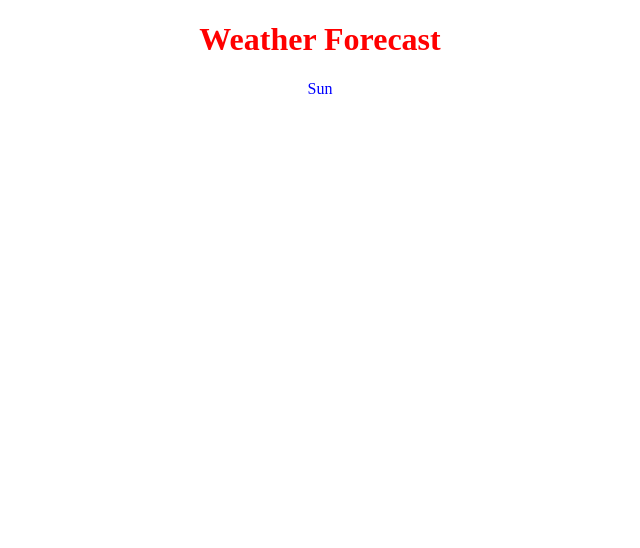
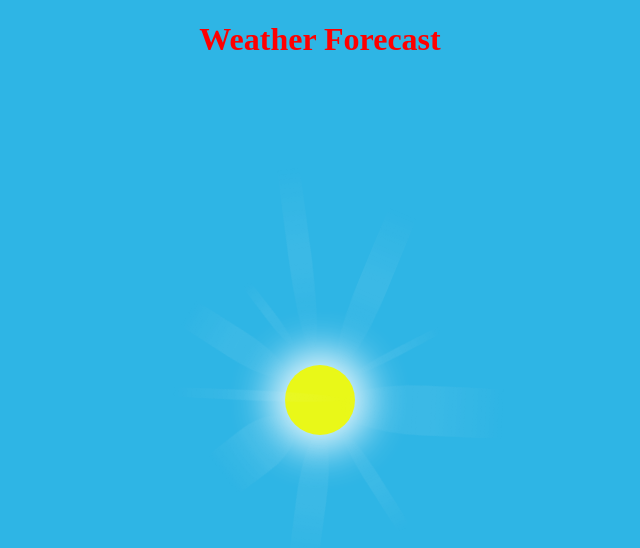
Before and after one commit to flaviusbohaciuc/weather-forecast-react, a React (Create React App) app: page / in a window 1280 px wide. Shown: the top 548 px of the page, without its empty margins (320-960 px from the left). Built offline with nearby package versions, Linux system fonts and the light colour scheme.

Commit message:
test sun css

```diff
--- a/src/component/sun/sun.component.tsx
+++ b/src/component/sun/sun.component.tsx
@@ -3,8 +3,19 @@ import "./sun.style.scss";
 
 const Sun = () => {
   return (
-    <div>
-      <p>Sun</p>
+    <div className="sun">
+      <div className="ray_box">
+          <div className="ray ray1"></div>
+          <div className="ray ray2"></div>
+          <div className="ray ray3"></div>
+          <div className="ray ray4"></div>
+          <div className="ray ray5"></div>
+          <div className="ray ray6"></div>
+          <div className="ray ray7"></div>
+          <div className="ray ray8"></div>
+          <div className="ray ray9"></div>
+          <div className="ray ray10"></div>
+      </div>
     </div>
   );
 };
--- a/src/component/sun/sun.style.scss
+++ b/src/component/sun/sun.style.scss
@@ -1,3 +1,140 @@
-p {
-  color: blue;
+body {
+  background: #2eb5e5;
 }
+
+.sun {
+  position: absolute;
+  top: 0;
+  left: 0;
+  right: 0;
+  bottom: 0;
+  margin: auto;
+  width: 70px;
+  height: 70px;
+  border-radius: 50%;
+  background: yellow;
+  opacity: 0.9;
+  box-shadow: 0px 0px 40px 15px white;
+}
+
+.ray_box {
+  position: absolute;
+  margin: auto;
+  top: 0px;
+  left: 0;
+  right: 0;
+  bottom: 0;
+  width: 70px;
+  -webkit-animation: ray_anim 120s linear infinite;
+  animation: ray_anim 120s linear infinite;
+}
+.ray {
+  background: -webkit-linear-gradient(
+    to bottom,
+    rgba(255, 255, 255, 0) 0%,
+    rgba(255, 255, 255, 0.8) 50%,
+    rgba(255, 255, 255, 0) 100%
+  );
+  background: linear-gradient(
+    to bottom,
+    rgba(255, 255, 255, 0) 0%,
+    rgba(255, 255, 255, 0.8) 50%,
+    rgba(255, 255, 255, 0) 100%
+  );
+  margin-left: 10px;
+  border-radius: 80% 80% 0 0;
+  position: absolute;
+  opacity: 0.1;
+}
+
+.ray1 {
+  height: 170px;
+  width: 30px;
+  transform:  rotate(180deg);
+  -webkit-transform: rotate(180deg);
+  top: -175px;
+  left: 15px;
+}
+.ray2 {
+  height: 100px;
+  width: 8px;
+  transform: rotate(220deg);
+  -webkit-transform: rotate(220deg);
+  top: -90px;
+  left: 75px;
+}
+.ray3 {
+  height: 170px;
+  width: 50px;
+  transform: rotate(250deg);
+  -webkit-transform: rotate(250deg);
+  top: -80px;
+  left: 100px;
+}
+.ray4 {
+  height: 120px;
+  width: 14px;
+  transform: rotate(305deg);
+  -webkit-transform: rotate(305deg);
+  top: 30px;
+  left: 100px;
+}
+.ray5 {
+  height: 140px;
+  width: 30px;
+  transform: rotate(-15deg);
+  -webkit-transform: rotate(-15deg);
+  top: 60px;
+  left: 40px;
+}
+.ray6 {
+  height: 90px;
+  width: 50px;
+  transform: rotate(30deg);
+  -webkit-transform: rotate(30deg);
+  top: 60px;
+  left: -40px;
+}
+.ray7 {
+  height: 180px;
+  width: 10px;
+  transform: rotate(70deg);
+  -webkit-transform: rotate(70deg);
+  top: -35px;
+  left: -40px;
+}
+.ray8 {
+  height: 120px;
+  width: 30px;
+  transform: rotate(100deg);
+  -webkit-transform: rotate(100deg);
+  top: -45px;
+  left: -90px;
+}
+.ray9 {
+  height: 80px;
+  width: 10px;
+  transform: rotate(120deg);
+  -webkit-transform: rotate(120deg);
+  top: -65px;
+  left: -60px;
+}
+.ray10 {
+  height: 190px;
+  width: 23px;
+  transform: rotate(150deg);
+  -webkit-transform: rotate(150deg);
+  top: -185px;
+  left: -60px;
+}
+
+@-webkit-keyframes ray_anim {
+  0% {
+    -webkit-transform: rotate(0deg);
+    transform: rotate(0deg);
+  }
+  100% {
+    -webkit-transform: rotate(360deg);
+    transform: rotate(360deg);
+  }
+}
```
